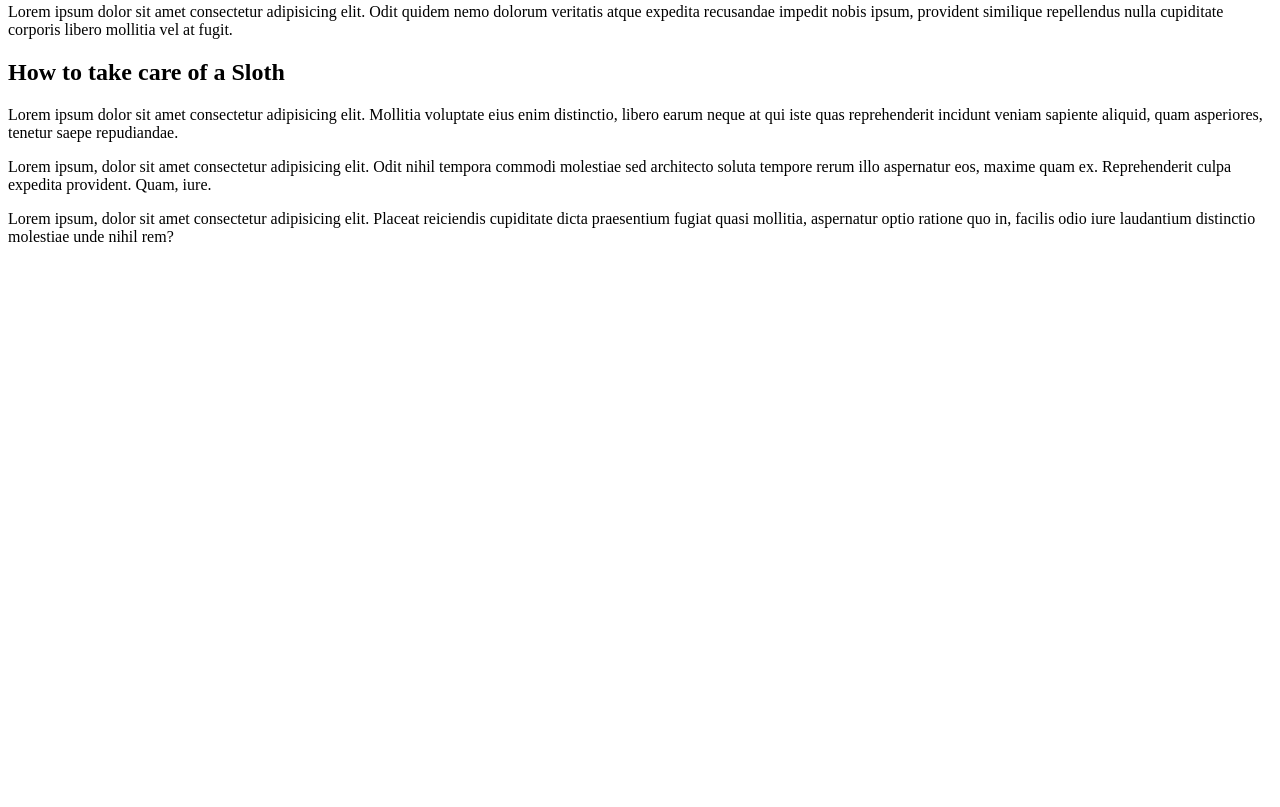
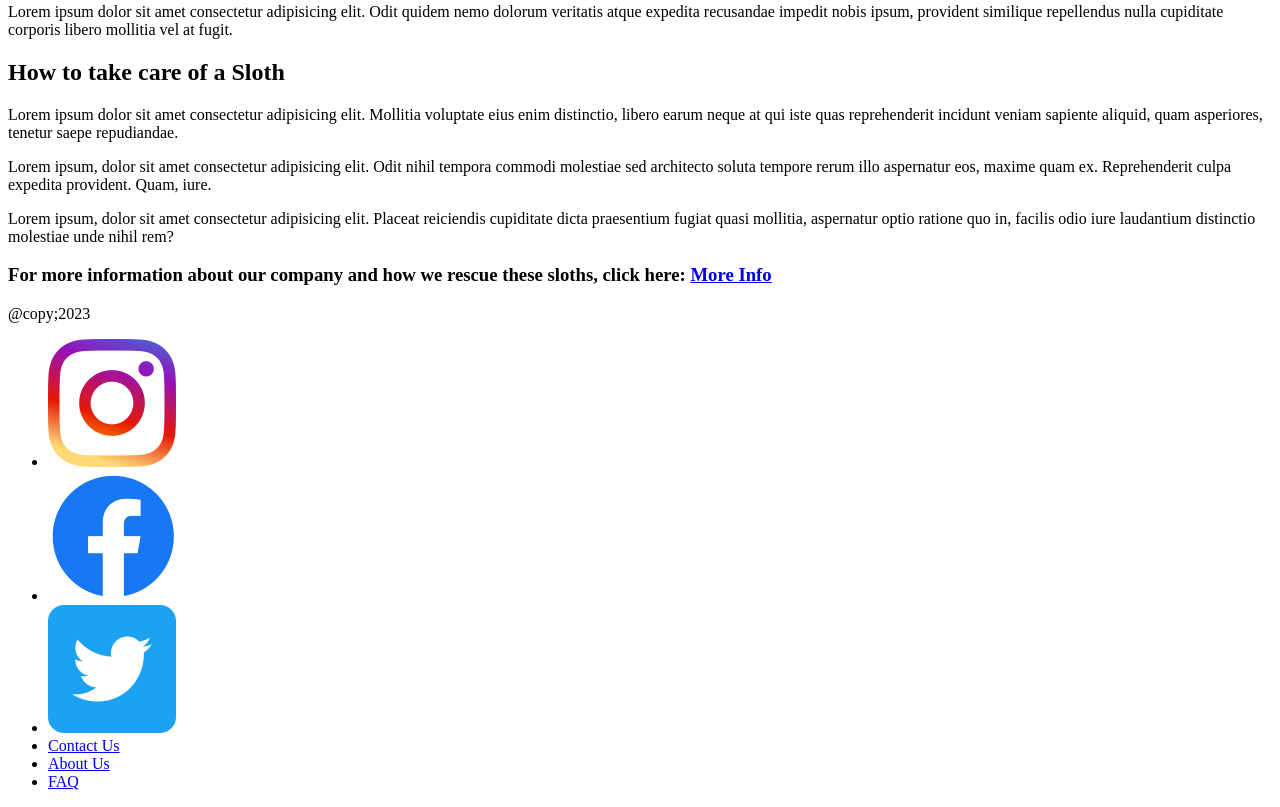
Before and after one commit to Dervin7/StaticStoreFtont, a plain HTML site: page index.html in a window 1280 px wide. Shown: the part 6786-7593 px from the top of the page. Before the commit the page ends 7048 px from the top, so only its background shows below. Drawn offline with Linux system fonts and the light colour scheme.

Commit message:
Added footer

```diff
--- a/index.html
+++ b/index.html
@@ -66,5 +66,19 @@
             <p>Lorem ipsum, dolor sit amet consectetur adipisicing elit. Placeat reiciendis cupiditate dicta praesentium fugiat quasi mollitia, aspernatur optio ratione quo in, facilis odio iure laudantium distinctio molestiae unde nihil rem?</p>
         </div>
     </section>
+    <div class="navInfo">
+        <h3>For more information about our company and how we rescue these sloths, click here: <a href="#">More Info</a></h3>
+        <span>@copy;2023</span>
+    </div>
+    <footer>
+        <ul id="footerMenu">
+            <li><a href="#"><img src="./assets/Instagram.png" alt="Instagram Icon"></a></li>
+            <li><a href="#"><img src="./assets/Facebook.png" alt="Facebook Icon"></a></li>
+            <li><a href="#"><img src="./assets/Twitter.png" alt="Twitter Icon"></a></li>
+            <li><a href="#">Contact Us</a></li>
+            <li><a href="#">About Us</a></li>
+            <li><a href="#">FAQ</a></li>
+        </ul>
+    </footer>
 </body>
 </html>
```
